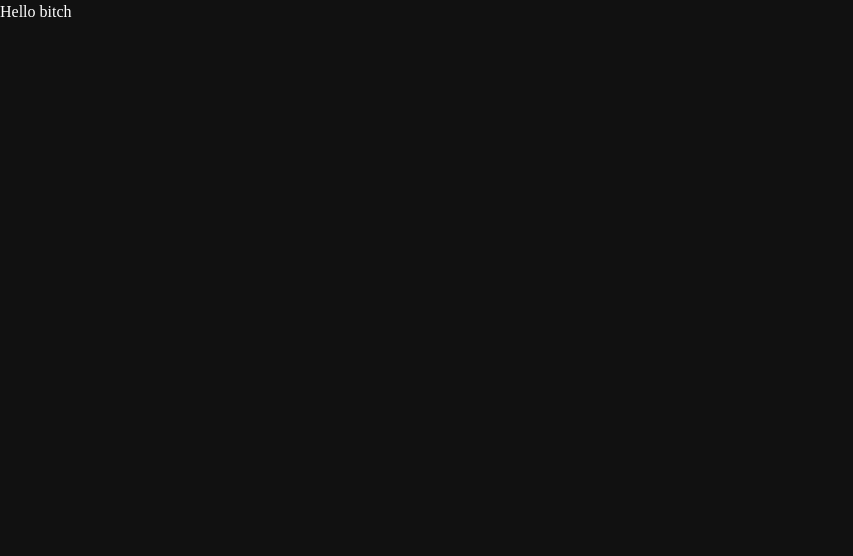
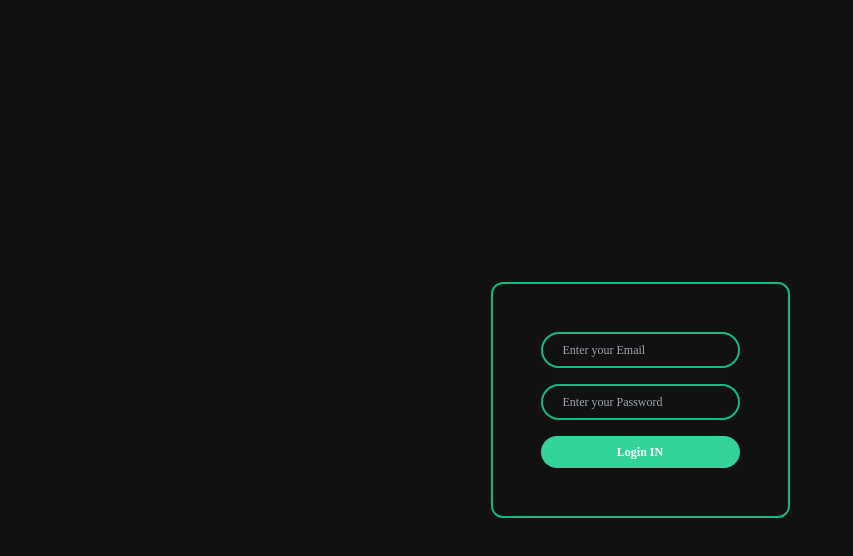
Before and after one commit to lazyymohitt/Employee-Management-System, a React (Vite) app: page / in a window 1280 px wide. Shown: the top 556 px of the page, without its empty margins (0-853 px from the left). Built offline with nearby package versions, Linux system fonts and the light colour scheme; a web font is replaced by a local one.

Commit message:
Refactor user state initialization and implement login handling with credential validation

```diff
--- a/src/App.jsx
+++ b/src/App.jsx
@@ -5,11 +5,24 @@ import AdminDashboard from './components/Dashboard/AdminDashboard'
 import { getLocalStorage, setLocalStorage } from './utils/localStorage'
 
 const App = () => {
-  const [user, setUser] = useState('null');
+  const [user, setUser] = useState(null);
+
+  const handleLogin =(email,password )=>{
+    if(email === "admin@me.com" && password === 123) {
+      console.log("Admin has been logged ")
+    }
+    else if (email === "user@me.com" && password === 123) {
+       console.log( "User has been Arrived")
+    }
+    else{
+      alert("Invalid Credentials")
+    }
+  }
+  handleLogin("user@me.com",123)
 
   return (
     <>
-    {!user ? <Login/> : <h1>Hello bitch</h1> }
+    {!user ? <Login/> : <h1>User is Logged IN</h1> }
       {/* <EmployeeDashboard/> */}
       {/* <AdminDashboard/> */}
     </>
```
